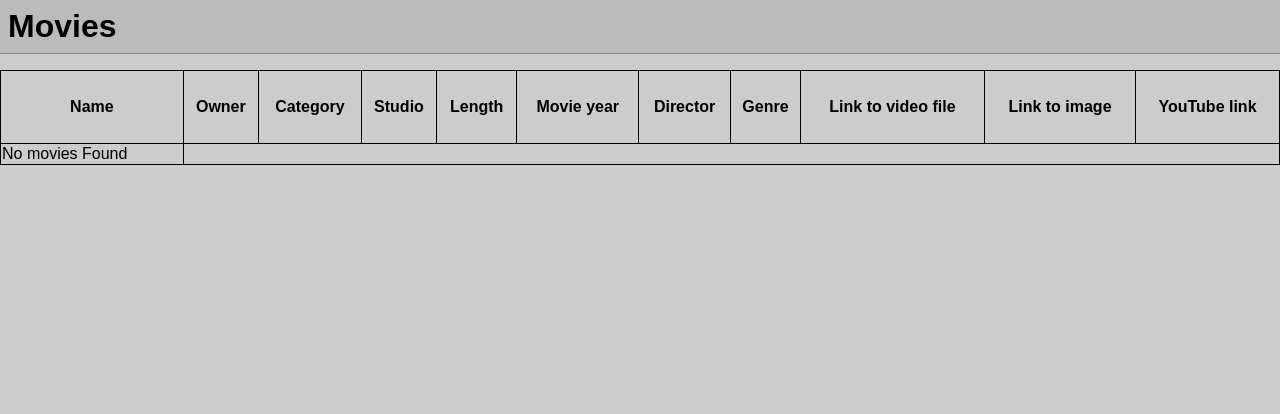
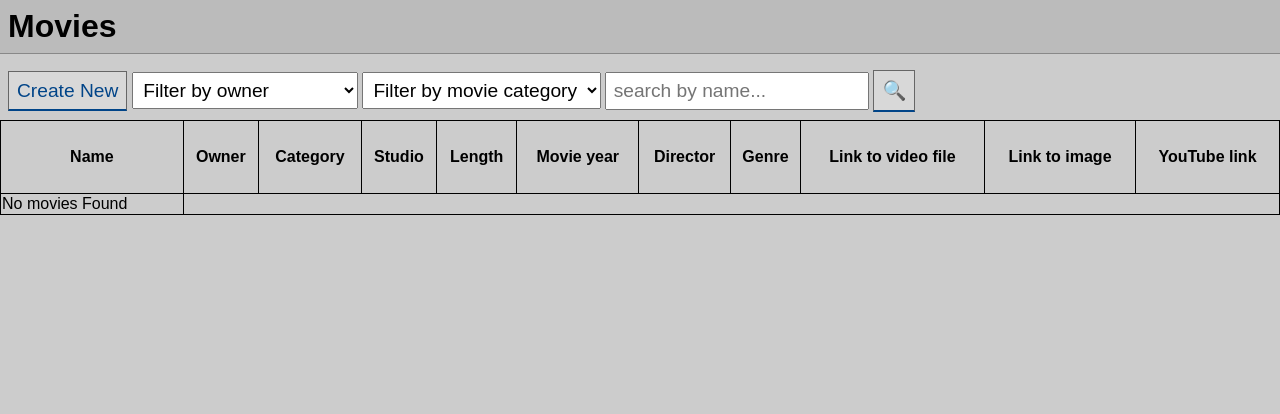
Before and after one commit to MaxIsayev/Max_Python_Final_Project, a Django app: page /movies/ in a window 1280 px wide. Shown: the part 53-467 px from the top of the page. Run offline with Django 5.2, Linux system fonts and the light colour scheme; the visitor is signed in with stand-in values (Sample User, id 1); data comes from the database, SQL or seed files in the repository; data that the repository does not hold is empty.

Commit message:
filter work in movies list

```diff
--- a/movie_catalog_project/movie_catalog_app/static/css/style.css
+++ b/movie_catalog_project/movie_catalog_app/static/css/style.css
@@ -209,6 +209,6 @@ button:hover, .button:hover {
     display: inline;
 }
 
-.toolbar form select {
+.toolbar form select, .toolbar form input {
     padding: 0.4rem;
 }
--- a/movie_catalog_project/movie_catalog_app/templates/movies/index.html
+++ b/movie_catalog_project/movie_catalog_app/templates/movies/index.html
@@ -3,7 +3,7 @@
 {% block content %}
     <h1>{% trans "movie catalog"|capfirst %}</h1>
     <p>{% trans "users:"|capfirst %} {{ users_count }}</p>
-    <p>{% trans "categories:"|capfirst %} {{ movie_categorys_count }}</p>
+    <p>{% trans "categories:"|capfirst %} {{ movie_categories_count }}</p>
     <p>{% trans "studios:"|capfirst %} {{ studios_count }}</p>
     <p>{% trans "movies:"|capfirst %} {{ movies_count }}</p>
 {% endblock content %}
--- a/movie_catalog_project/movie_catalog_app/templates/movies/movie_list.html
+++ b/movie_catalog_project/movie_catalog_app/templates/movies/movie_list.html
@@ -3,6 +3,25 @@
 {% block title %}{{ block.super }} list{% endblock title %}
 {% block content %}
 <h1>{% trans "movies"|capfirst %}</h1>
+<div class="toolbar">
+    <a class="button" href="{% url "movie_category_create" %}">{% trans "create new"|title %}</a>
+    <form method="get" action="{{ request.path }}">
+        <select name="owner" onchange="this.form.submit();">
+            <option value="">{% trans "filter by owner"|capfirst %}</option>
+            {% for user in user_list %}
+                <option value="{{ user.username }}" {% if user.username == request.GET.owner %}selected{% endif %}>{{ user.first_name }} {{ user.last_name }} ({{ user.username }})</option>
+            {% endfor %}
+        </select>
+        <select name="movie_category_pk" onchange="this.form.submit();">
+            <option value="">{% trans "filter by movie category"|capfirst %}</option>
+            {% for movie_category in movie_category_list %}
+                <option value="{{ movie_category.pk }}" {% if movie_category.pk|slugify == request.GET.movie_category_pk %}selected{% endif %}>{{ movie_category.name }}</option>
+            {% endfor %}
+        </select>
+        <input type="text" name="search_name" value="{{ request.GET.search_name }}" placeholder="{% trans 'search by name' %}...">
+        <button type="submit">&#128269;</button>
+    </form>
+</div>
 <div style="overflow-x:auto;">
     <table>
     <tr>
--- a/movie_catalog_project/movie_catalog_app/views.py
+++ b/movie_catalog_project/movie_catalog_app/views.py
@@ -14,7 +14,7 @@ from django.contrib.auth.decorators import login_required
 
 def index(request: HttpRequest) -> HttpResponse:
     context = {
-        'movie_categorys_count': models.MovieCategory.objects.count(),
+        'movie_categories_count': models.MovieCategory.objects.count(),
         'movies_count': models.Movie.objects.count(),
         'studios_count': models.Studio.objects.count(),
         'users_count': models.get_user_model().objects.count(),
@@ -22,9 +22,29 @@ def index(request: HttpRequest) -> HttpResponse:
     return render(request, 'movies/index.html', context)
 
 def movie_list(request: HttpRequest) -> HttpResponse:
-    return render(request, 'movies/movie_list.html', {
-        'movie_list': models.Movie.objects.all(),
-    })
+    queryset = models.Movie.objects
+    owner_username = request.GET.get('owner')
+    if owner_username:
+        owner = get_object_or_404(get_user_model(), username=owner_username)
+        queryset = queryset.filter(owner=owner)
+        movie_categories = models.MovieCategory.objects.filter(owner=owner)
+    elif request.user.is_authenticated:
+        movie_categories = models.MovieCategory.objects.filter(owner=request.user)
+    else:
+        movie_categories = models.MovieCategory.objects
+    movie_category_pk = request.GET.get('movie_category_pk')
+    if movie_category_pk:
+        movie_category = get_object_or_404(models.MovieCategory, pk=movie_category_pk)
+        queryset = queryset.filter(category=movie_category)
+    search_name = request.GET.get('search_name')
+    if search_name:
+        queryset = queryset.filter(name__icontains=search_name)
+    context = {
+        'movie_list': queryset.all(),
+        'movie_category_list': movie_categories.all(),
+        'user_list': get_user_model().objects.all().order_by('username'),
+    }
+    return render(request, 'movies/movie_list.html', context)
 
 def movie_detail(request: HttpRequest, pk:int) -> HttpResponse:
     return render(request, 'movies/movie_detail.html', {
```
Also changed, not shown: README.md.
